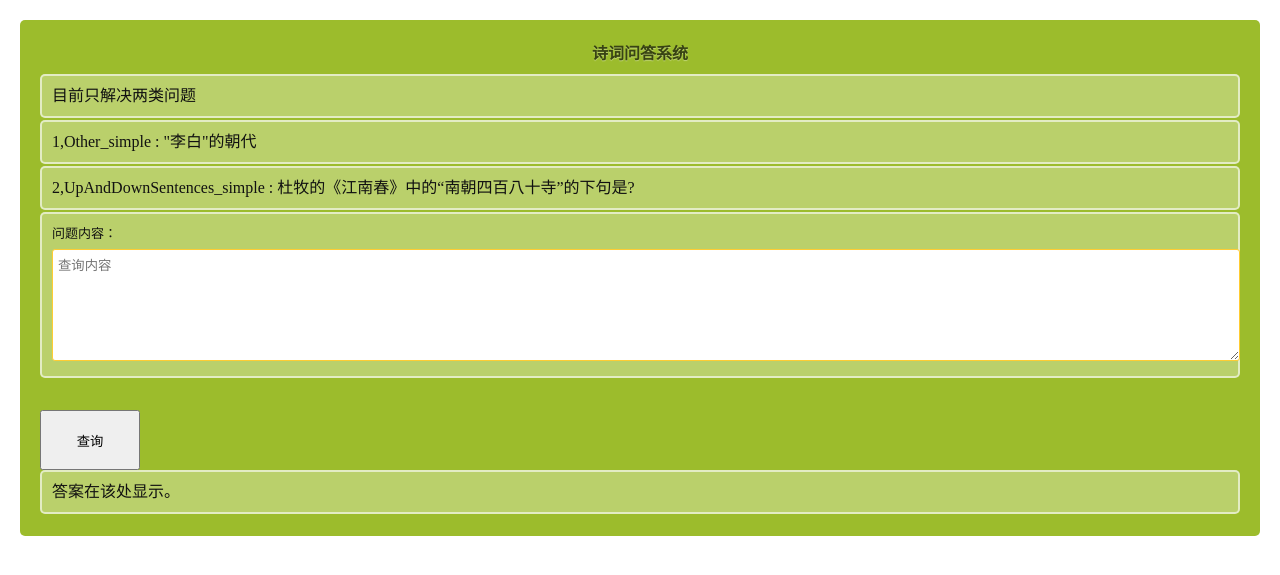
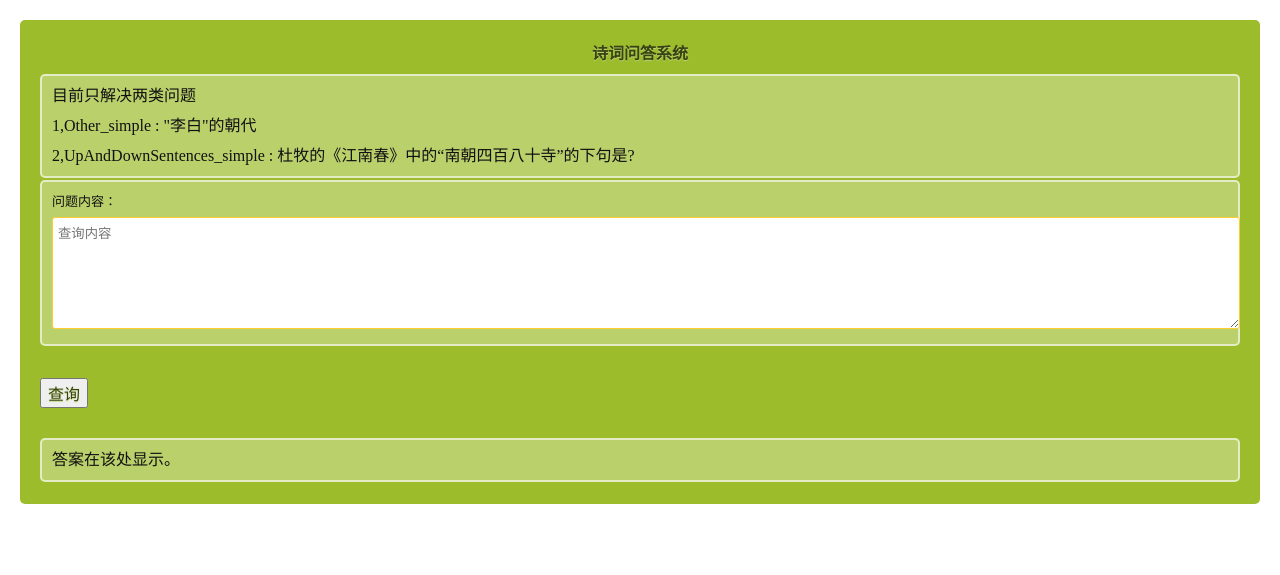
Before and after one commit to zhangqian666/PQA, a Flask app: page / in a window 1280 px wide. Shown: the top 575 px of the page. Run offline with Flask 2, Linux system fonts and the light colour scheme; some libraries are stand-ins or nearby versions.

Commit message:
整体测试

```diff
--- a/templates/index.html
+++ b/templates/index.html
@@ -94,6 +94,11 @@
             outline: none;
             padding: 5px;
         }
+        button#btn {
+            color: #384313;
+            font-size: 16px;
+            text-shadow: 0px 1px 1px #c0d576;
+        }
     </style>
 
 </head>
@@ -103,12 +108,10 @@
         <legend style="text-align: center">诗词问答系统</legend>
         <ol style="width: auto ; height: auto">
             <li>
-                目前只解决两类问题
-            </li>
-            <li>
-                1,Other_simple : "李白"的朝代
-            </li>
-            <li>
+                目前只解决两类问题<br>
+
+                1,Other_simple : "李白"的朝代<br>
+
                 2,UpAndDownSentences_simple : 杜牧的《江南春》中的“南朝四百八十寺”的下句是?
             </li>
         </ol>
@@ -120,7 +123,7 @@
             </li>
         </ol>
     </fieldset>
-    <button style="margin-top: 30px;width: 100px;height: 60px" type="submit" onclick="login()">查询</button>
+    <button id="btn" style="margin-top: 30px;margin-bottom: 30px" type="submit" onclick="login()">查询</button>
 
     <ol style="width: auto ; height: auto">
         <li id="endmessage">
```
